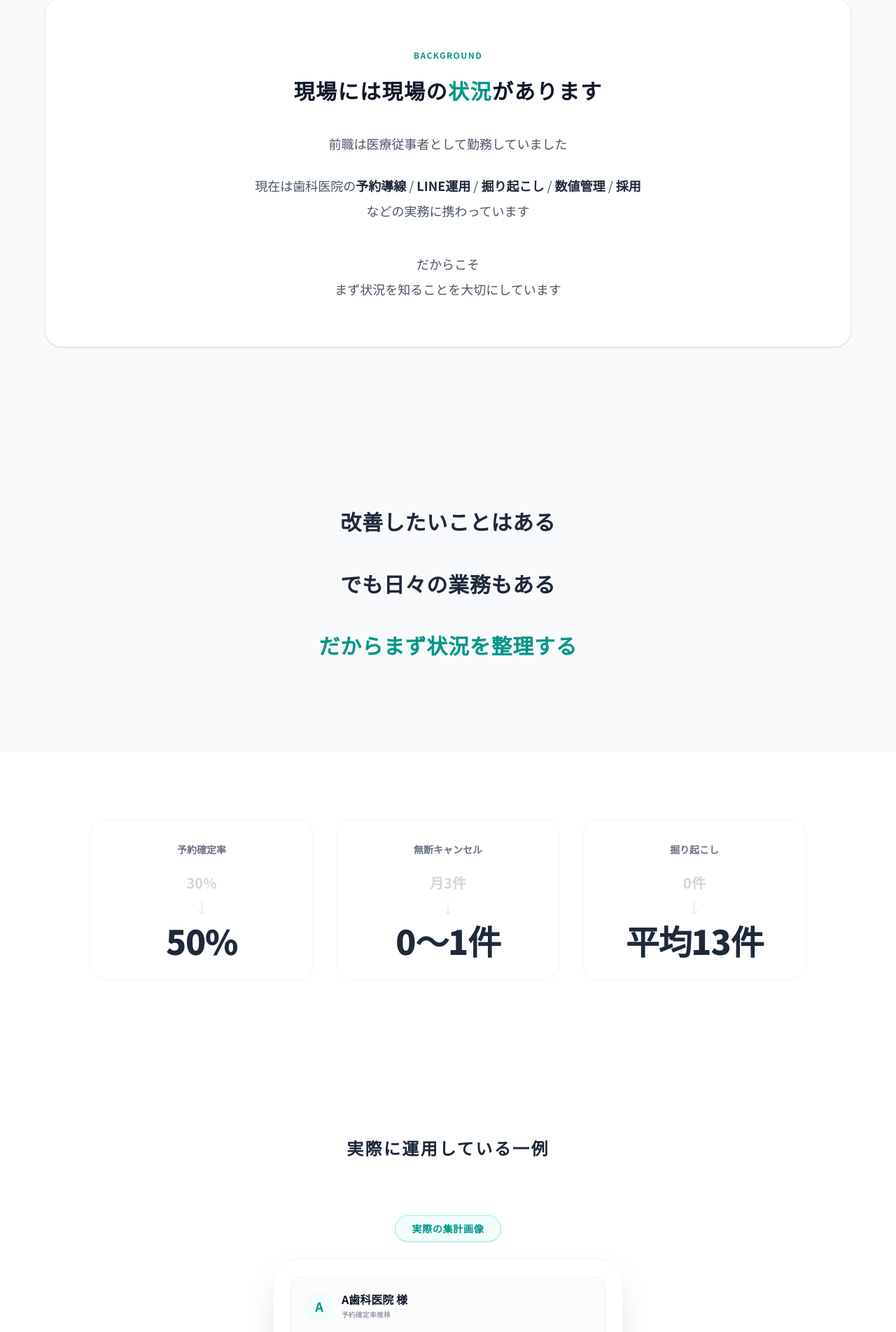
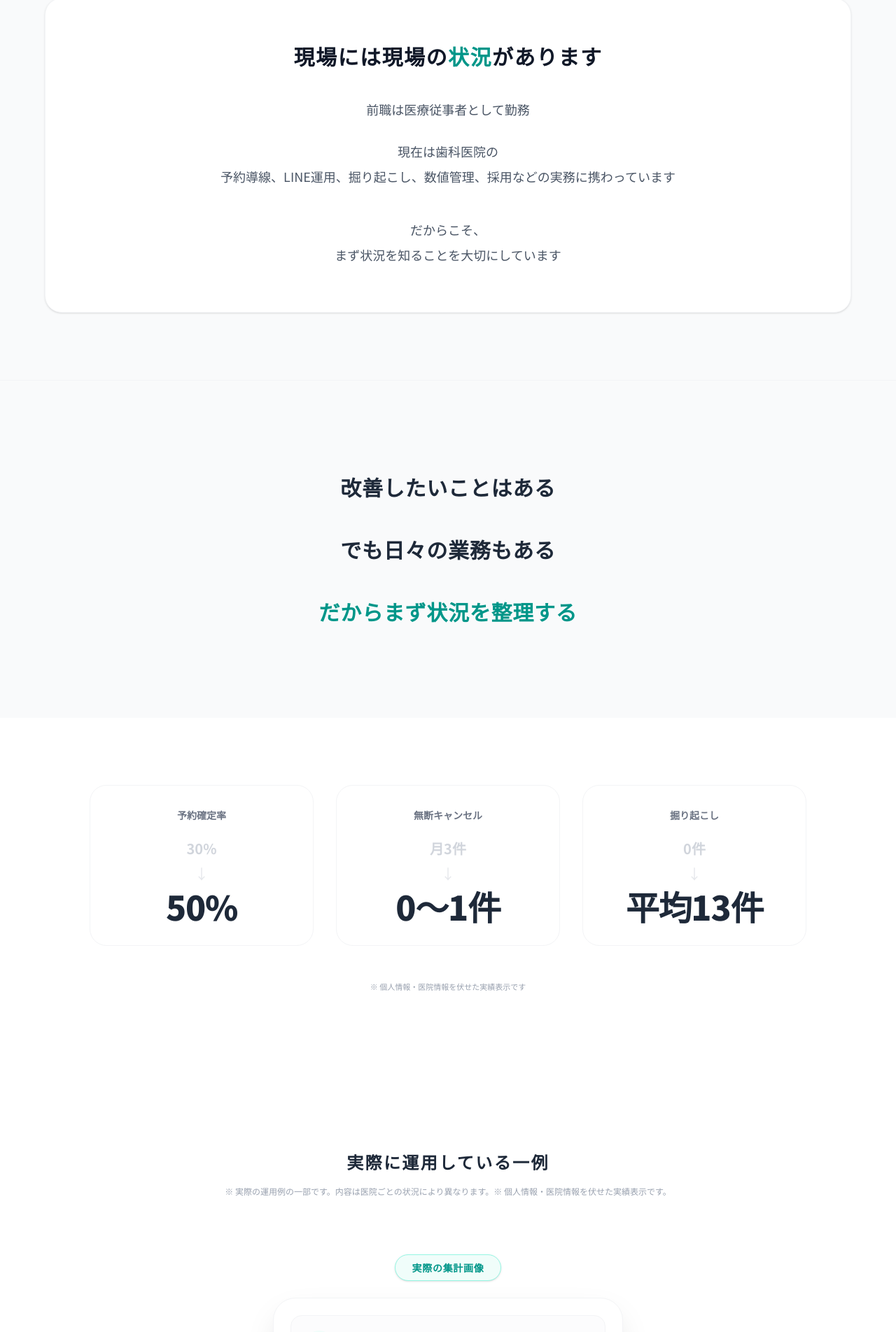
Before and after one commit to uw1g48h31wj4xxa33ffa-eng/reserve-pro-dashboard, a Next.js app in the folder LP/dental-lp/: page / in a window 1280 px wide. Shown: the part 820-2724 px from the top of the page at 70% size. Built offline with nearby package versions, Linux system fonts and the light colour scheme.

Commit message:
Final text and label adjustments based on latest feedback

```diff
--- a/LP/dental-lp/components/sections/flow.tsx
+++ b/LP/dental-lp/components/sections/flow.tsx
@@ -59,7 +59,7 @@ export function FlowSection() {
     <section id="flow" className="section-py bg-gray-50 overflow-hidden">
       <div className="container-md">
         <div className="text-center mb-20">
-          <span className="section-eyebrow">Flow</span>
+
           <h2 className="section-heading">現状共有から改善までの流れ</h2>
           <p className="section-subheading">
             システムの導入で終わらせず、<br className="md:hidden" />現場の状況に合わせて進めます
--- a/LP/dental-lp/components/sections/future.tsx
+++ b/LP/dental-lp/components/sections/future.tsx
@@ -55,7 +55,7 @@ export function FutureSection() {
     <section className="section-py relative bg-white">
       <div className="container-lg">
         <div className="text-center mb-20">
-          <span className="section-eyebrow">Continuous Improvement</span>
+
           <h2 className="section-heading">
             データに基づく<br />
             <span className="text-teal-600">継続的な業務改善</span>
--- a/LP/dental-lp/components/sections/philosophy.tsx
+++ b/LP/dental-lp/components/sections/philosophy.tsx
@@ -16,7 +16,6 @@ export function PhilosophySection() {
           transition={{ duration: 0.8 }}
           className="max-w-2xl mx-auto text-center"
         >
-          <span className="section-eyebrow">Philosophy</span>
           <h2 className="text-2xl md:text-3xl font-bold text-gray-900 mb-12 tracking-wider">
             まず状況を知る
           </h2>
--- a/LP/dental-lp/components/sections/problems.tsx
+++ b/LP/dental-lp/components/sections/problems.tsx
@@ -30,7 +30,7 @@ export function ProblemsSection() {
     <section id="problems" className="section-py bg-gray-50">
       <div className="container-lg">
         <div className="text-center mb-16">
-          <span className="section-eyebrow">Current Issues</span>
+
           <h2 className="section-heading">
             こんな<span className="text-teal-600">お悩み</span>はありませんか？
           </h2>
--- a/LP/dental-lp/components/sections/profile.tsx
+++ b/LP/dental-lp/components/sections/profile.tsx
@@ -17,24 +17,19 @@ export function ProfileSection() {
           transition={{ duration: 0.8 }}
           className="bg-white rounded-3xl p-10 md:p-16 shadow-sm border border-gray-100 text-center"
         >
-          <span className="section-eyebrow">Background</span>
           <h2 className="text-2xl md:text-3xl font-bold text-gray-900 mb-10 tracking-wider">
             現場には現場の<span className="text-teal-600">状況</span>があります
           </h2>
 
           <div className="text-base md:text-lg text-gray-600 leading-loose space-y-6">
-            <p>前職は医療従事者として勤務していました</p>
+            <p>前職は医療従事者として勤務</p>
             <p>
-              現在は歯科医院の<br className="md:hidden" />
-              <span className="font-bold text-gray-800">予約導線</span> /
-              <span className="font-bold text-gray-800"> LINE運用</span> /
-              <span className="font-bold text-gray-800"> 掘り起こし</span> /
-              <span className="font-bold text-gray-800"> 数値管理</span> /
-              <span className="font-bold text-gray-800"> 採用</span><br className="hidden md:block" />
-              などの実務に携わっています
+              現在は歯科医院の<br />
+              予約導線、LINE運用、掘り起こし、<br className="md:hidden" />
+              数値管理、採用などの実務に携わっています
             </p>
             <p className="pt-4">
-              だからこそ<br />
+              だからこそ、<br />
               まず状況を知ることを大切にしています
             </p>
           </div>
--- a/LP/dental-lp/components/sections/results.tsx
+++ b/LP/dental-lp/components/sections/results.tsx
@@ -58,6 +58,9 @@ export function ResultsSection() {
             </motion.div>
           ))}
         </div>
+        <div className="text-center mt-12">
+          <p className="text-[11px] text-gray-400">※ 個人情報・医院情報を伏せた実績表示です</p>
+        </div>
       </div>
     </section>
   );
--- a/LP/dental-lp/components/sections/service.tsx
+++ b/LP/dental-lp/components/sections/service.tsx
@@ -30,9 +30,8 @@ export function ServicesSection() {
     <section id="services" className="section-py bg-gray-50">
       <div className="container-lg max-w-5xl">
         <div className="text-center mb-16">
-          <span className="section-eyebrow">Services</span>
           <h2 className="section-heading">
-            多角的な<span className="text-teal-600">支援内容</span>
+            主に扱う<span className="text-teal-600">領域</span>
           </h2>
           <p className="section-subheading">
             単なるツール導入ではなく、現場の状況に合わせて実務の改善を進めます
--- a/LP/dental-lp/components/sections/system.tsx
+++ b/LP/dental-lp/components/sections/system.tsx
@@ -13,7 +13,7 @@ function DashboardMockup() {
         <div className="flex items-center gap-3 mb-4">
           <div className="w-10 h-10 rounded-full bg-teal-50 flex items-center justify-center text-teal-600 font-bold text-lg">A</div>
           <div>
-            <h4 className="font-bold text-gray-900 text-base">A歯科医院 様</h4>
+            <h4 className="font-bold text-gray-900 text-base">A医院</h4>
             <p className="text-[10px] text-gray-500">予約確定率推移</p>
           </div>
         </div>
@@ -47,7 +47,7 @@ function DashboardMockup() {
         <div className="flex items-center gap-3 mb-4">
           <div className="w-10 h-10 rounded-full bg-sky-50 flex items-center justify-center text-sky-600 font-bold text-lg">B</div>
           <div>
-            <h4 className="font-bold text-gray-900 text-base">B歯科医院 様</h4>
+            <h4 className="font-bold text-gray-900 text-base">B医院</h4>
             <p className="text-[10px] text-gray-500">休眠患者掘り起こし（月間）</p>
           </div>
         </div>
@@ -160,9 +160,13 @@ export function SystemSection() {
           transition={{ duration: 0.8 }}
           className="text-center mb-20"
         >
-          <h2 className="text-xl md:text-2xl font-bold tracking-widest text-gray-800">
+          <h2 className="text-xl md:text-2xl font-bold tracking-widest text-gray-800 mb-4">
             実際に運用している一例
           </h2>
+          <p className="text-[11px] md:text-xs text-gray-400 leading-relaxed">
+            ※ 実際の運用例の一部です。内容は医院ごとの状況により異なります。<br className="md:hidden" />
+            ※ 個人情報・医院情報を伏せた実績表示です。
+          </p>
         </motion.div>
 
         <div className="flex flex-col items-center gap-16 max-w-3xl mx-auto relative">
```
